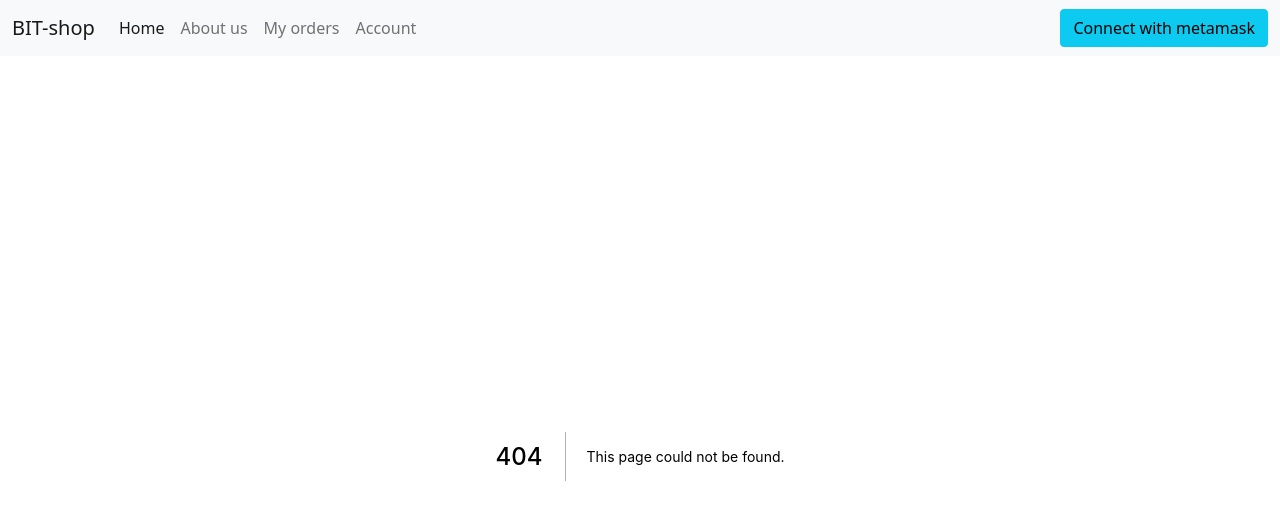
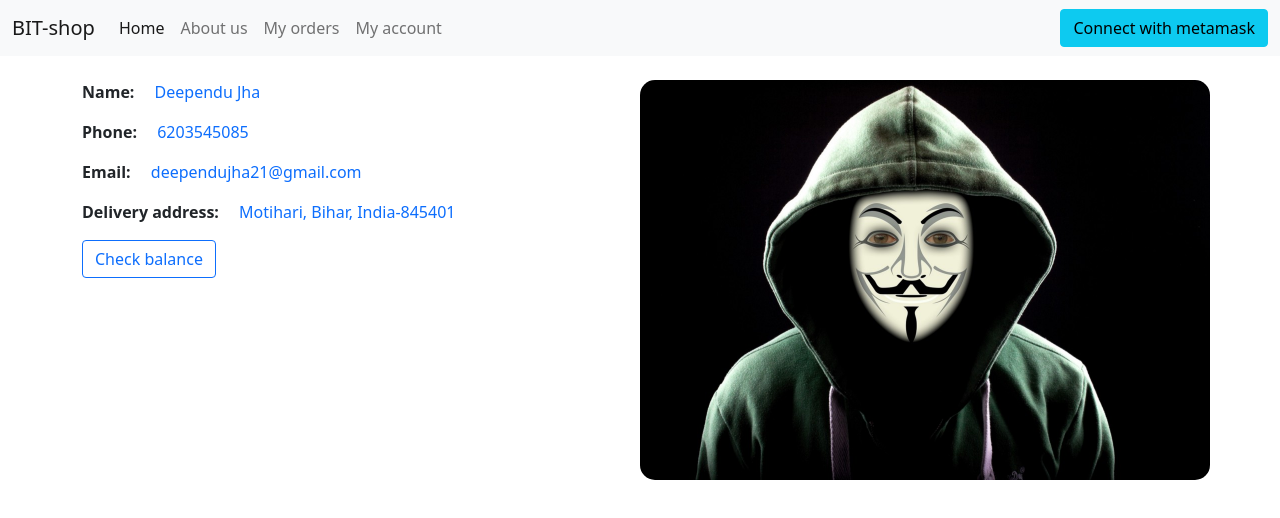
Before and after one commit to deependujha/bit_shop_frontend, a Next.js app: page /myAccount in a window 1280 px wide. Before the commit this address had no page. Shown: the top 518 px of the page. Built offline with nearby package versions, Linux system fonts and the light colour scheme.

Commit message:
images are now being fetched from server

```diff
--- a/components/Account.jsx
+++ b/components/Account.jsx
@@ -1,7 +1,35 @@
 import React from "react";
+import Image from "next/image";
+import UserDetails from "./UserDetails";
 
 const Account = () => {
-  return <div>Account</div>;
+  return (
+    <div className="container my-4">
+      <div className="row">
+        <div className="col-sm">
+          <UserDetails />
+        </div>
+        <div
+          className="col-sm"
+          style={{
+            // backgroundColor: "#e6e6e6",
+            height: "50vh",
+            width: "300px",
+            borderRadius: "15px",
+            overflow: "hidden",
+            position: "relative",
+          }}
+        >
+          <Image
+            src="/user.jpeg"
+            alt="user profile"
+            layout="fill"
+            objectFit="cover"
+          />
+        </div>
+      </div>
+    </div>
+  );
 };
 
 export default Account;
--- a/components/Navbar.jsx
+++ b/components/Navbar.jsx
@@ -131,7 +131,7 @@ const Navbar = (props) => {
                 </a>
               </li>
             </Link>
-            <Link href="/account">
+            <Link href="/myAccount">
               <li className="nav-item">
                 <a
                   className={`nav-link ${
@@ -141,12 +141,12 @@ const Navbar = (props) => {
                     navBtnClick("account");
                   }}
                 >
-                  Account
+                  My account
                 </a>
               </li>
             </Link>
           </ul>
-          <span className="mx-2">{myAddr != "" && `Hii, Deependu`}</span>
+          <span className="mx-3">{myAddr != "" && `Hii, Deependu`}</span>
           <button
             className={`btn ${con ? `btn-danger` : `btn-info`}`}
             onClick={btnClick}
--- /dev/null
+++ b/components/UserDetails.jsx
@@ -0,0 +1,37 @@
+import React, { useState } from "react";
+
+const UserDetails = () => {
+  const [balance, setBalance] = useState("");
+  const [hide, setHide] = useState(true);
+  const fetchBalance = () => {
+    if (hide) {
+      setBalance("2000 MDR/-");
+      setHide(false);
+    } else {
+      setBalance("");
+      setHide(true);
+    }
+  };
+  return (
+    <div>
+      <p>
+        <b>Name:</b> <span className="mx-3 text-primary">Deependu Jha</span>
+      </p>
+      <p>
+        <b>Phone:</b> <span className="mx-3 text-primary">6203545085</span>
+      </p>
+      <p>
+        <b>Email:</b> <span className="mx-3 text-primary">deependujha21@gmail.com</span>
+      </p>
+      <p>
+        <b>Delivery address:</b> <span className="mx-3 text-primary">Motihari, Bihar, India-845401</span>
+      </p>
+      <button className="btn btn-outline-primary" onClick={fetchBalance}>
+        {hide == true ? `Check balance` : `Hide balance`}
+      </button>
+      <b className="mx-5 text-success">{balance}</b>
+    </div>
+  );
+};
+
+export default UserDetails;
--- a/next.config.js
+++ b/next.config.js
@@ -2,6 +2,9 @@
 const nextConfig = {
   reactStrictMode: true,
   swcMinify: true,
+  images:{
+    domains:["127.0.0.1"]
+  }
 }
 
 module.exports = nextConfig
```
Also changed, not shown: components/Product.jsx (+5 -5 lines), pages/index.js (+17 -16 lines), pages/myAccount.js (renamed from pages/account.js), public/user.jpeg (added).
